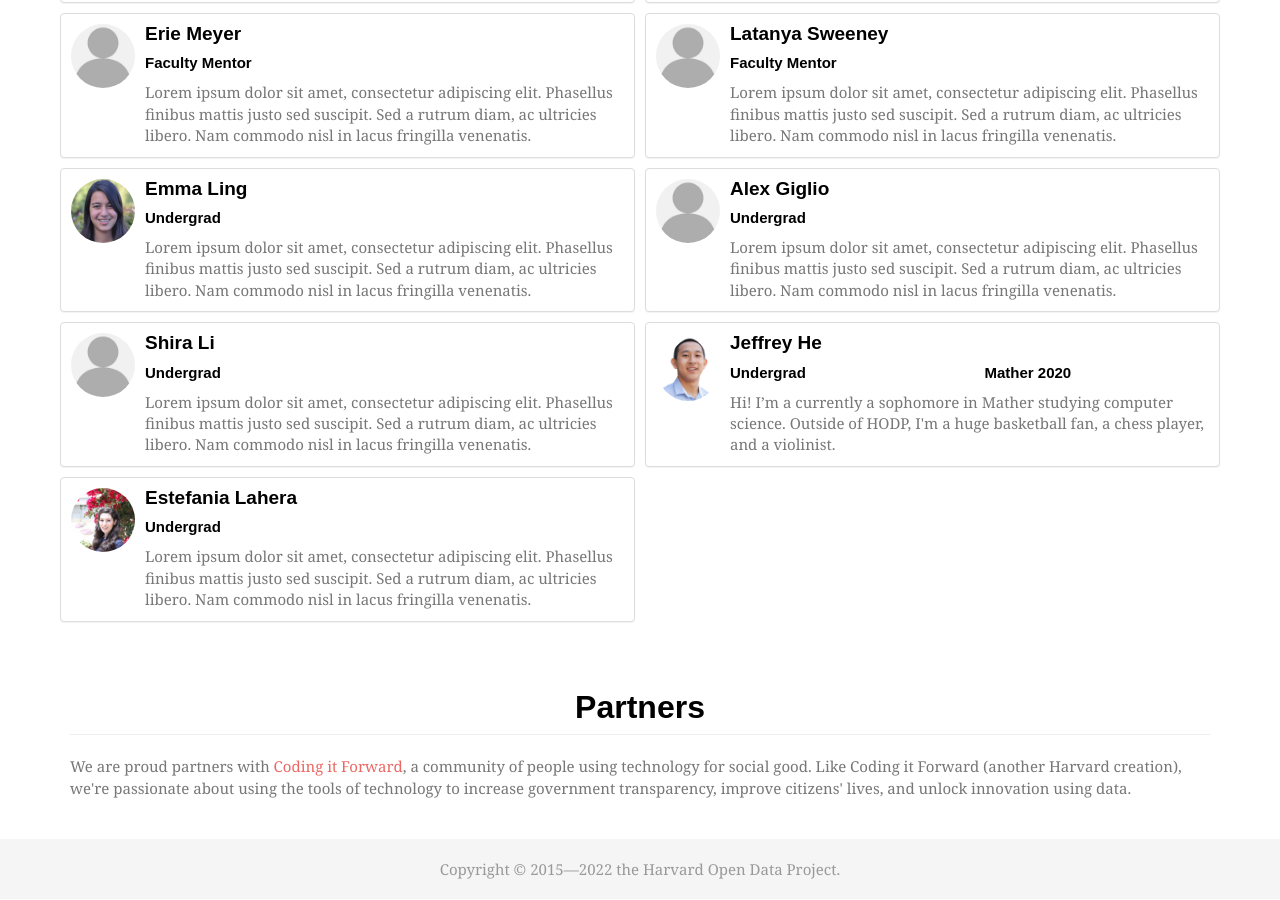
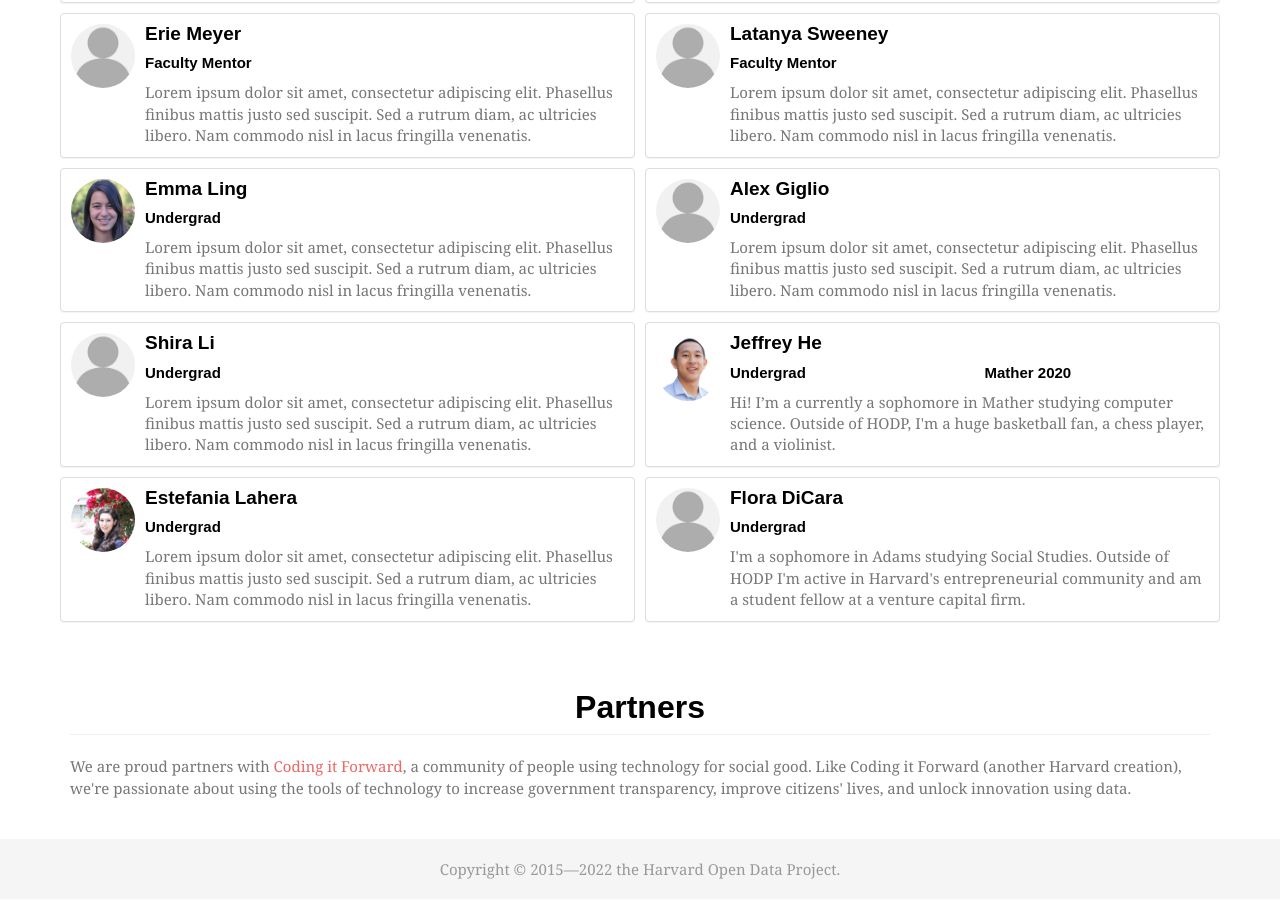
Before and after one commit to Eandalf7h/HarvardOpenData, a Jekyll site: the page built from about.html, in a window 1280 px wide and 900 px high, scrolled down 1720 px. Built offline with Jekyll 4.4.1, drawn with Linux system fonts in a browser that asks for light colours; nearby versions of some CDN libraries; some web fonts are replaced.

Commit message:
added bio

```diff
--- a/_data/people.yml
+++ b/_data/people.yml
@@ -41,3 +41,6 @@
     role: Undergrad
     image: estefania-lahera.jpg
     bio: Lorem ipsum dolor sit amet, consectetur adipiscing elit. Phasellus finibus mattis justo sed suscipit. Sed a rutrum diam, ac ultricies libero. Nam commodo nisl in lacus fringilla venenatis.
+-   name: Flora DiCara
+    role: Undergrad
+    bio: I'm a sophomore in Adams studying Social Studies. Outside of HODP I'm active in Harvard's entrepreneurial community and am a student fellow at a venture capital firm.
```
